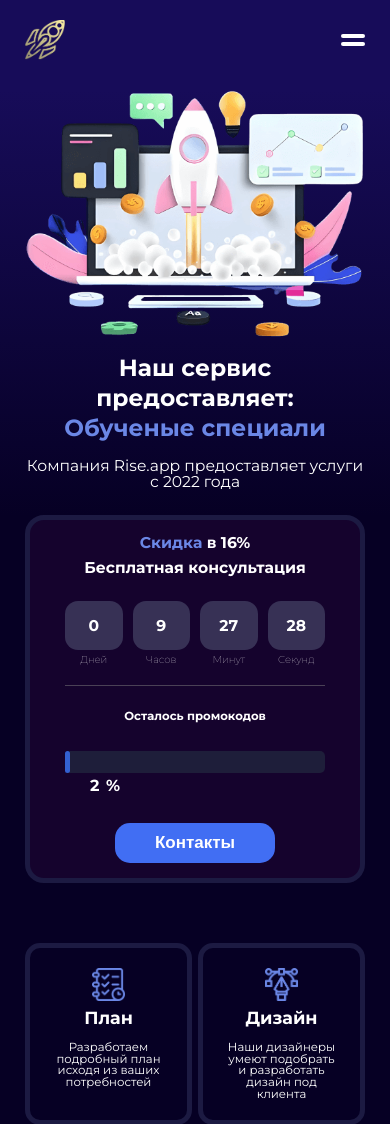
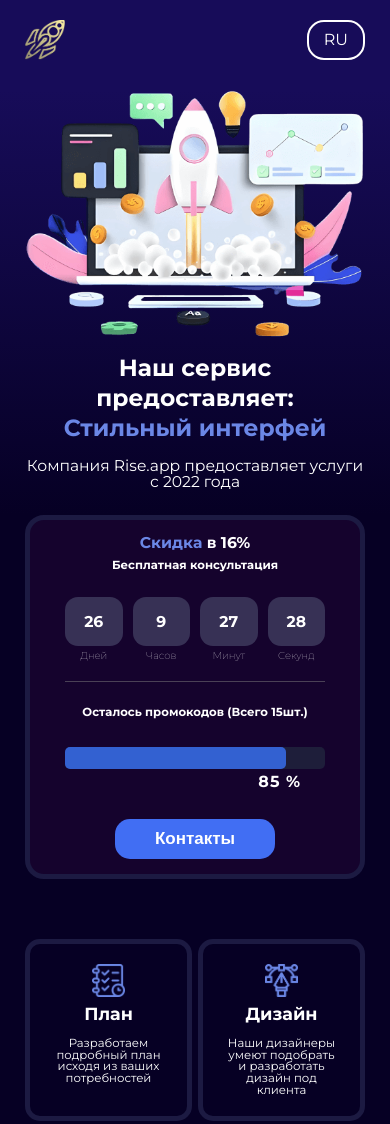
Before and after one commit to Evggeennniy/RiseApp, a Flask app: page / in a window 390 px wide. Shown: the top 1124 px of the page. Run offline with Flask 3, Linux system fonts and the light colour scheme.

Commit message:
fixes, animations

```diff
--- a/app.py
+++ b/app.py
@@ -1,4 +1,4 @@
-from flask import Flask, render_template
+from flask import Flask, request, render_template, url_for, send_from_directory
 
 app = Flask(__name__)
 
@@ -9,4 +9,4 @@ def index():
 
 
 if __name__ == '__main__':
-    app.run(debug=True)
+    app.run(debug=False)
--- a/static/css/styles.css
+++ b/static/css/styles.css
@@ -176,11 +176,58 @@ a {
   background-color: transparent;
   color: white;
 }
-.header .nav__link:last-child {
+.header .nav__link:hover {
+  transform: scale(0.95);
+}
+.header .nav__lang {
+  z-index: 5;
+}
+.header .nav__lang-switcher {
+  background-color: transparent;
+  border: 2px solid white;
+  cursor: pointer;
+  border-radius: 17px;
+  color: white;
   padding: 15px;
+  display: block;
+  transition: transform 100ms ease-in-out;
+  box-shadow: none;
 }
-.header .nav__link:hover {
-  scale: 0.95;
+.header .nav__lang-switcher:focus,
+.header .nav__lang-switcher:active {
+  transform: scale(0.93);
+}
+.header .nav__lang-menu-wrapper {
+  position: absolute;
+  visibility: hidden;
+  opacity: 0;
+  z-index: 0;
+  scale: 0.65;
+  transition: opacity 200ms ease-in-out, visibility 200ms ease-in-out, scale 200ms ease-in-out;
+}
+.header .nav__lang-menu {
+  display: flex;
+  position: relative;
+  left: -6px;
+  top: 9px;
+  gap: 4px;
+  flex-direction: column;
+  text-align: center;
+}
+.header .nav__lang-link {
+  display: block;
+  padding: 5px 10px;
+  border-bottom: 1px solid white;
+  border-radius: 10px;
+  width: 50px;
+  background-color: #413680;
+  cursor: pointer;
+}
+.header .nav__lang-menu-wrapper.visible {
+  opacity: 1;
+  visibility: visible;
+  z-index: 5;
+  scale: 1;
 }
 .header .company-name {
   font-size: 30px;
@@ -190,12 +237,20 @@ a {
     padding-top: 20px;
     padding-bottom: 30px;
   }
-  .header .header__nav,
+  .header .nav__link {
+    display: none;
+  }
+  .header .nav__link:last-child {
+    display: block;
+  }
+  .header .nav__lang-switcher {
+    padding: 10px 15px;
+  }
+  .header .nav__lang-link {
+    padding: 10px 11px;
+  }
   .header .header__company-name {
     display: none;
-  }
-  .header .header__mobnav-button {
-    display: flex;
   }
 }
 
@@ -227,6 +282,7 @@ a {
   padding: 65px 40px;
   text-align: center;
 }
+.intro .discounts__time-subtitle,
 .intro .discounts__time-title {
   margin-bottom: 25px;
 }
--- a/static/css/styles.scss
+++ b/static/css/styles.scss
@@ -208,13 +208,67 @@ a {
       color: white;
     }
 
-    &:last-child {
-      padding: 15px;
+    &:hover {
+      transform: scale(0.95);
     }
+  }
 
-    &:hover {
-      scale: 0.95;
-    }
+  .nav__lang {
+    z-index: 5;
+  }
+
+  .nav__lang-switcher {
+    background-color: transparent;
+    border: 2px solid white;
+    cursor: pointer;
+    border-radius: 17px;
+    color: white;
+    padding: 15px;
+    display: block;
+    transition: transform 100ms ease-in-out;
+    box-shadow: none;
+  }
+
+  .nav__lang-switcher:focus,
+  .nav__lang-switcher:active {
+    transform: scale(0.93);
+  }
+
+  .nav__lang-menu-wrapper {
+    position: absolute;
+    visibility: hidden;
+    opacity: 0;
+    z-index: 0;
+    scale: 0.65;
+    transition: opacity 200ms ease-in-out, visibility 200ms ease-in-out,
+      scale 200ms ease-in-out;
+  }
+
+  .nav__lang-menu {
+    display: flex;
+    position: relative;
+    left: -6px;
+    top: 9px;
+    gap: 4px;
+    flex-direction: column;
+    text-align: center;
+  }
+
+  .nav__lang-link {
+    display: block;
+    padding: 5px 10px;
+    border-bottom: 1px solid white;
+    border-radius: 10px;
+    width: 50px;
+    background-color: #413680;
+    cursor: pointer;
+  }
+
+  .nav__lang-menu-wrapper.visible {
+    opacity: 1;
+    visibility: visible;
+    z-index: 5;
+    scale: 1;
   }
 
   .company-name {
@@ -227,13 +281,24 @@ a {
       padding-bottom: 30px;
     }
 
-    .header__nav,
-    .header__company-name {
+    .nav__link {
       display: none;
     }
 
-    .header__mobnav-button {
-      display: flex;
+    .nav__link:last-child {
+      display: block;
+    }
+
+    .nav__lang-switcher {
+      padding: 10px 15px;
+    }
+
+    .nav__lang-link {
+      padding: 10px 11px;
+    }
+
+    .header__company-name {
+      display: none;
     }
   }
 }
@@ -271,6 +336,7 @@ a {
     text-align: center;
   }
 
+  .discounts__time-subtitle,
   .discounts__time-title {
     margin-bottom: 25px;
   }
--- a/static/js/scripts.js
+++ b/static/js/scripts.js
@@ -5,7 +5,7 @@ function checkFade() {
     const rect = item.getBoundingClientRect();
     const windowHeight = window.innerHeight;
 
-    if (rect.top <= windowHeight * 0.8) {
+    if (rect.top <= windowHeight * 0.75) {
       item.classList.add("active");
     }
   });
@@ -14,10 +14,15 @@ window.addEventListener("scroll", checkFade);
 window.addEventListener("load", checkFade);
 
 // NAVIGATION
-const navLinkToContact = document.querySelector(".nav__link-contactus");
-const contactUsButton = document.querySelector(".why-us__contactus");
-navLinkToContact.addEventListener("click", () => {
-  contactUsButton.scrollIntoView({ behavior: "smooth", block: "start" });
+const navButton = document.querySelector(".nav__link-portfolio");
+const portfolioBlock = document.querySelector(".portfolio");
+navButton.addEventListener("click", () => {
+  portfolioBlock.scrollIntoView({ behavior: "smooth", block: "start" });
+});
+const langButton = document.querySelector(".lang-toggle");
+const langMenu = document.querySelector(".nav__lang-menu-wrapper");
+langButton.addEventListener("click", () => {
+  langMenu.classList.toggle("visible");
 });
 
 // INTRODUCTION LEFTSIDE
@@ -25,7 +30,7 @@ const introDynamicTitle = document.querySelector(".intro__dynamic-title");
 let introTitleChoices = document.querySelector(
   ".intro__title-choices"
 ).textContent;
-introTitleChoices = introTitleChoices.split(","); // Исправлено создание массива
+introTitleChoices = introTitleChoices.split(", "); // Исправлено создание массива
 
 const delayBetweenTitles = 2000;
 const letterChangeDelay = 50;
@@ -77,8 +82,8 @@ function updateTextContent(element, value) {
 
 function changeTime() {
   const dateNow = new Date();
-  const discountStart = new Date(2024, 5, 20);
-  const discountsEnd = new Date(2024, 6, 6);
+  const discountStart = new Date(2024, 6, 1);
+  const discountsEnd = new Date(2024, 7, 1);
   const diff = discountsEnd - dateNow;
   const percents = Math.floor(diff / ((discountsEnd - discountStart) / 100));
 
@@ -95,16 +100,16 @@ function changeTime() {
 setTimeout(changeTime, 300);
 
 // POPUP
-const popupButtonOutside = document.querySelector(".popup__button-outside");
-const popupButtonInside = document.querySelector(".popup__button-inside");
+const popupToggleOutside = document.querySelectorAll(".popup-toggle");
+const popupToggleInside = document.querySelector(".popup-toggle");
 const popupOverlay = document.querySelector(".popup__overlay");
 const popupMessage = document.querySelector(".popup__message");
 function togglePopup(event) {
-  if (event.target.classList.contains("popup__toggle")) {
-    popupOverlay.classList.toggle("active");
-    popupMessage.classList.toggle("active");
-    document.body.classList.toggle("no-scroll");
-  }
+  popupOverlay.classList.toggle("active");
+  popupMessage.classList.toggle("active");
+  document.body.classList.toggle("no-scroll");
 }
-popupButtonOutside.addEventListener("click", togglePopup);
-popupButtonInside.addEventListener("click", togglePopup);
+popupToggleOutside.forEach((item) => {
+  item.addEventListener("click", togglePopup);
+});
+popupToggleInside.addEventListener("click", togglePopup);
--- a/templates/index.html
+++ b/templates/index.html
@@ -4,9 +4,23 @@
     <meta charset="UTF-8" />
     <meta name="viewport" content="width=device-width, initial-scale=1.0" />
     <title>RiseApp Сompany</title>
-    <link rel="stylesheet" href="/static/css/reset.css" />
-    <link rel="stylesheet" href="/static/css/styles.css" />
-    <script src="/static/js/scripts.js" defer></script>
+    <link
+      rel="icon"
+      href="{{ url_for('static', filename='img/favicon.ico') }}"
+      type="image/x-icon"
+    />
+    <link
+      rel="stylesheet"
+      href="{{ url_for('static', filename='css/reset.css') }}"
+    />
+    <link
+      rel="stylesheet"
+      href="{{ url_for('static', filename='css/styles.css') }}"
+    />
+    <script
+      src="{{ url_for('static', filename='js/scripts.js') }}"
+      defer
+    ></script>
   </head>
   <body>
     <div class="page">
@@ -28,11 +42,24 @@
             <div class="header__mobnav-stick"></div>
           </div>
           <nav class="header__nav">
-            <a class="nav__link nav__link-contactus nav__link--white"
-              >Контакты</a
+            <a class="nav__link nav__link-portfolio nav__link--white"
+              >Портфолио</a
             >
-            <div class="nav__link nav__switcher">
-              <span class="nav__swither-option" value="ENG">RU</span>
+            <div class="nav__lang">
+              <a class="nav__lang-switcher lang-toggle" ontouchstart="">RU</a>
+              <div class="nav__lang-menu-wrapper">
+                <ul class="nav__lang-menu">
+                  <li class="nav__lang-item">
+                    <a class="nav__lang-link">RU</a>
+                  </li>
+                  <li class="nav__lang-item">
+                    <a class="nav__lang-link">--</a>
+                  </li>
+                  <li class="nav__lang-item">
+                    <a class="nav__lang-link">--</a>
+                  </li>
+                </ul>
+              </div>
             </div>
           </nav>
         </div>
@@ -42,18 +69,18 @@
           <div class="intro__wrapper container">
             <div class="intro__main animated-slide slide-left-right">
               <h1 class="intro__title font--bold">
-                Наш сервис предоставляет: <br /><span
+                Наш сервис предоставляет:<br /><span
                   class="font--highlight intro__dynamic-title"
                 ></span>
                 <!-- prettier-ignore -->
                 <span class="intro__title-choices" style="display: none"
-                  >Индивидуальный сайт,Адаптивный дизайн,Обученые специалисты</span>
+                  >Индивидуальный сайт, Адаптивный дизайн, Стильный интерфейс, Обширный функционал, Персональный хост</span>
               </h1>
               <h4 class="intro__subtitle">
                 Компания Rise.app предоставляет услуги с 2022 года
               </h4>
               <img
-                src="/static/img/intro_img.png"
+                src="{{ url_for('static', filename='img/intro_img.png') }}"
                 alt="intro_img"
                 class="intro__img"
               />
@@ -65,7 +92,7 @@
                 <h4 class="discounts__time-title">
                   <span class="font--highlight">Скидка </span>в 16%
                 </h4>
-                <h4 class="discounts__time-title">Бесплатная консультация</h4>
+                <p class="discounts__time-subtitle">Бесплатная консультация</p>
                 <div class="discounts__time-wrapper">
                   <div class="discounts__time-item">
                     <h4 class="discounts__time-value discounts__time-days">
@@ -93,7 +120,9 @@
                   </div>
                 </div>
                 <div class="line"></div>
-                <p class="discounts__offer-subtitle">Осталось промокодов</p>
+                <p class="discounts__offer-subtitle">
+                  Осталось промокодов (Всего 15шт.)
+                </p>
                 <div class="discounts__progressbar">
                   <div class="discounts__progressbar-done">
                     <span class="discounts__progressbar-value">
@@ -102,7 +131,9 @@
                     </span>
                   </div>
                 </div>
-                <button class="discounts__offer-button">Контакты</button>
+                <button class="discounts__offer-button popup-toggle">
+                  Контакты
+                </button>
               </div>
             </div>
           </div>
@@ -389,7 +420,7 @@
                   </li>
                 </ul>
                 <div class="why-us__button-wrapper why-us__contactus">
-                  <a class="popup__button-outside popup__toggle">Связаться</a>
+                  <a class="why-us__button popup-toggle">Связаться</a>
                 </div>
               </div>
             </div>
@@ -416,19 +447,19 @@
               href="https://www.instagram.com/rise.web.development?igsh=MWdjbHExc2dvZzhueQ=="
               class="popup__contact-link"
               ><img
-                src="/static/img/instagram_icon.svg"
+                src="{{ url_for('static', filename='img/instagram_icon.svg') }}"
                 alt="instagram_icon"
                 class="popup__contact-img"
             /></a>
           </div>
         </div>
-        <button class="popup__button-inside popup__toggle">Закрыть</button>
+        <button class="popup__button-inside popup-toggle">Закрыть</button>
       </div>
       <footer class="footer">
         <div class="footer__img-wrapper">
           <img
             class="footer__img"
-            src="/static/img/web-site-bottom.svg"
+            src="{{ url_for('static', filename='img/web-site-bottom.svg') }}"
             alt=""
           />
         </div>
```
Also changed, not shown: other parts of static/css/styles.css (+30 -14 lines), other parts of static/css/styles.scss (+33 -14 lines), other parts of templates/index.html (+20 -20 lines), static/img/favicon.ico (added), 1 other file.
